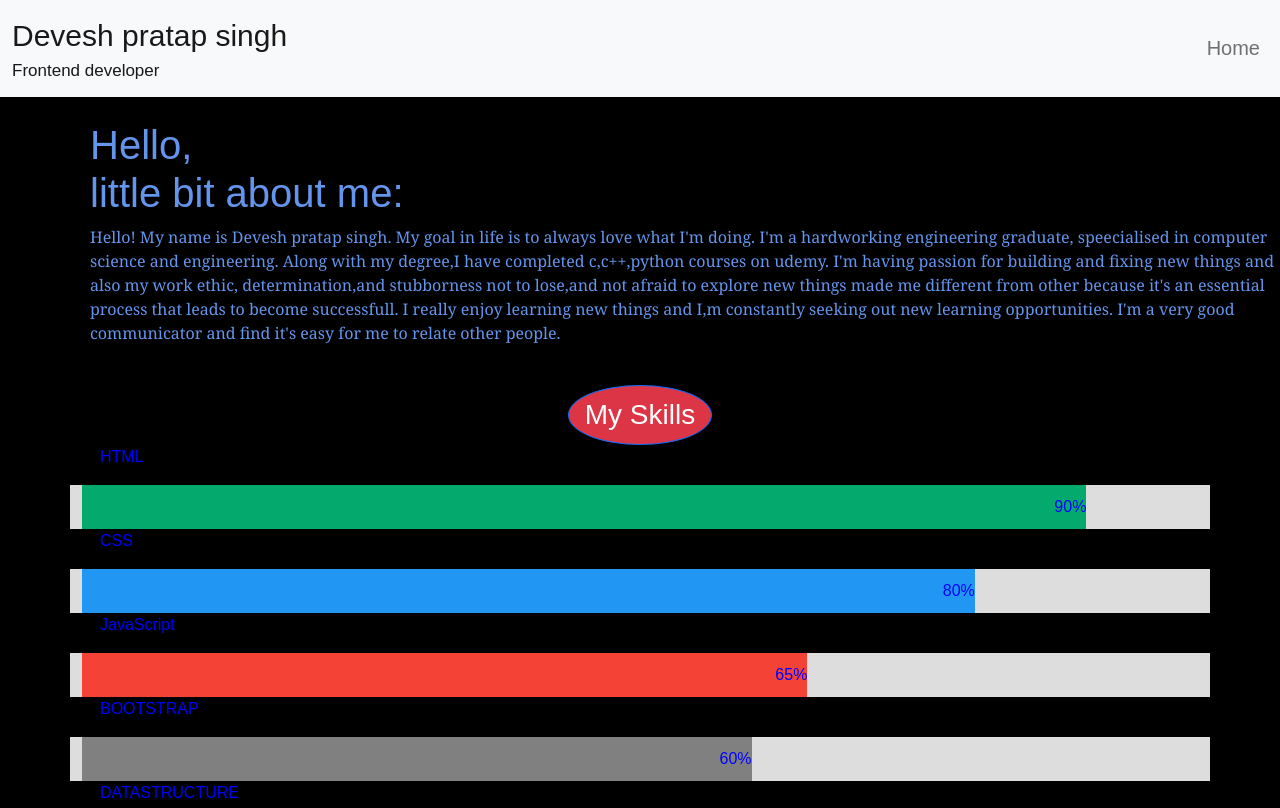
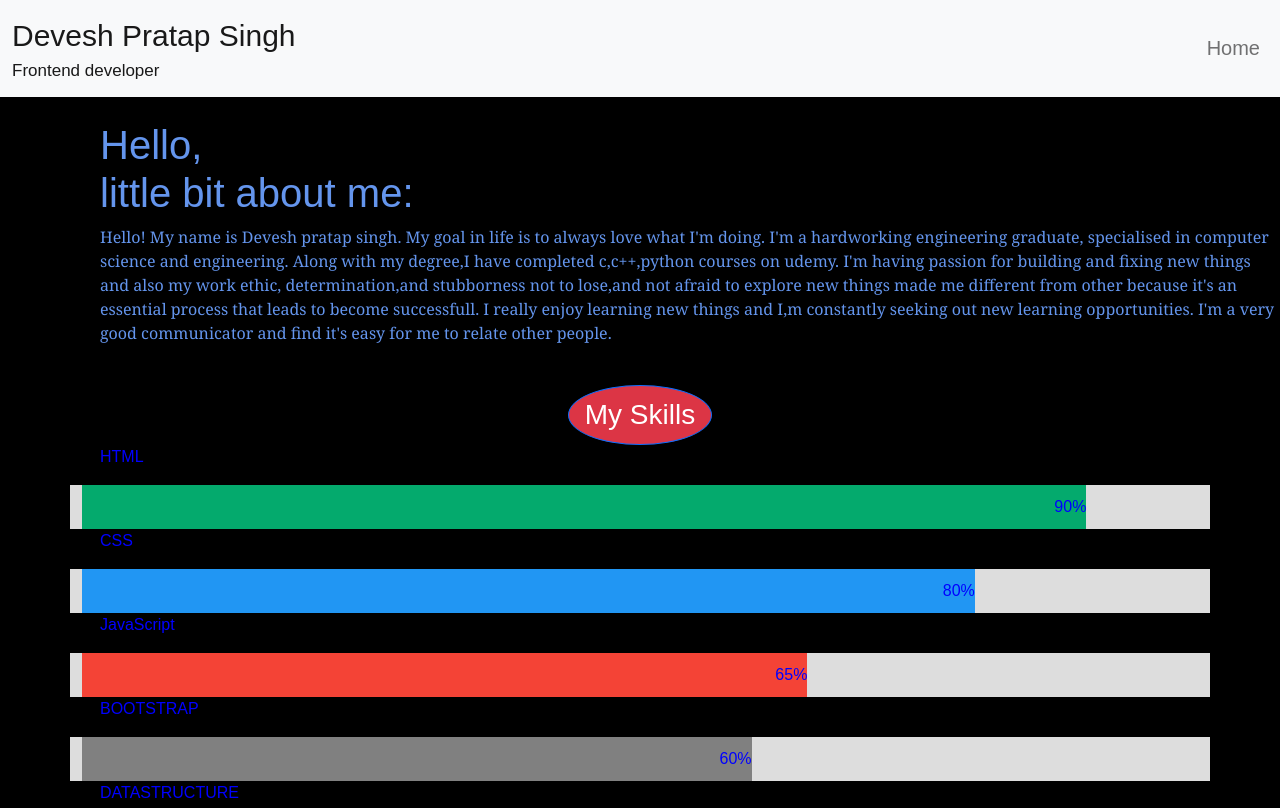
Before and after one commit to singhdevesh395/portfolio1, a plain HTML site: page about.html in a window 1280 px wide. Shown: the top 808 px of the page. Drawn offline with nearby package versions, Linux system fonts and the light colour scheme.

Commit message:
Add files via upload

```diff
--- a/about.html
+++ b/about.html
@@ -26,7 +26,7 @@
 
     <nav class="navbar navbar-expand-lg navbar-light bg-light sticky-top ">
       <div class="container-fluid">
-        <a class="navbar-brand" href="#"><div style="font-size: 30px; font-family: Arial, Helvetica, sans-serif;">Devesh pratap singh<br><div style="font-size: 17px;">Frontend developer</div></div></a>
+        <a class="navbar-brand" href="#"><div style="font-size: 30px; font-family: Arial, Helvetica, sans-serif;">Devesh Pratap Singh<br><div style="font-size: 17px;">Frontend developer</div></div></a>
         <button class="navbar-toggler" type="button" data-bs-toggle="collapse" data-bs-target="#navbarSupportedContent" aria-controls="navbarSupportedContent" aria-expanded="false" aria-label="Toggle navigation">
           <span class="navbar-toggler-icon"></span>
         </button>
@@ -49,10 +49,11 @@
     <br>
 
     <!-- nav end -->
-
-    <p class="h1" style=" padding-left: 90px; color: cornflowerblue;">Hello,<br>little bit about me:</p>
-    <p style="padding-left: 90px; color: cornflowerblue;font-family: Cambria, Cochin, Georgia, Times, 'Times New Roman', serif;">Hello! My name is Devesh pratap singh. My goal in life is to always love what I'm doing. I'm a hardworking engineering graduate, speecialised in computer science and engineering. Along with my degree,I have completed c,c++,python courses on udemy. I'm having passion for building and fixing new things and also my work ethic, determination,and stubborness not to lose,and not afraid to explore new things made me different from other because it's an essential process that leads to become successfull. I really enjoy learning new things and I,m constantly seeking out new learning opportunities. I'm a very good communicator and find it's easy for me to relate other people. </p>
+<!-- <center> -->
+    <p class="h1" style= " margin-left: 100px;  color: cornflowerblue;">Hello,<br>little bit about me:</p>
+    <p style= " margin-left: 100px; color: cornflowerblue;font-family: Cambria, Cochin, Georgia, Times, 'Times New Roman', serif;">Hello! My name is Devesh pratap singh. My goal in life is to always love what I'm doing. I'm a hardworking engineering graduate, specialised in computer science and engineering. Along with my degree,I have completed c,c++,python courses on udemy. I'm having passion for building and fixing new things and also my work ethic, determination,and stubborness not to lose,and not afraid to explore new things made me different from other because it's an essential process that leads to become successfull. I really enjoy learning new things and I,m constantly seeking out new learning opportunities. I'm a very good communicator and find it's easy for me to relate other people. </p>
 <!-- start -->
+<!-- </center> -->
 
 <!-- end -->
 <link href='//netdna.bootstrapcdn.com/font-awesome/4.3.0/css/font-awesome.min.css' rel='stylesheet'/>
@@ -98,7 +99,7 @@
 <div class="container-sm">
   <!-- <div class="social-media" style="padding-top: 100px; padding-left: 100px;"> -->
     <!-- <ul class="list-inline"> -->
-      <a href="https://myaccount.google.com/?utm_source=OGB&tab=mk&utm_medium=act&gar=1" title="" style="padding: 10px;"><i class="fa fa-envelope-square"></i></i></a>
+      <a href="https://singhdevsh122@gmail.com/" title="" style="padding: 10px;"><i class="fa fa-envelope-square"></i></i></a>
       <a href="https://www.instagram.com/deveshpratapsingh12/" title="" style="padding: 10px;"><i class="fa fa-instagram" ></i></a>
       <a href="https://github.com/singhdevesh395" title="" style="padding: 10px;"><i class="fa fa-github" ></i></a>
       <a href="https://www.linkedin.com/in/devesh-pratap-singh-033682200/" title="" style="padding: 10px;"><i class="fa fa-linkedin"></i></a>
```
Also changed, not shown: index.html (+1 -1 lines).
